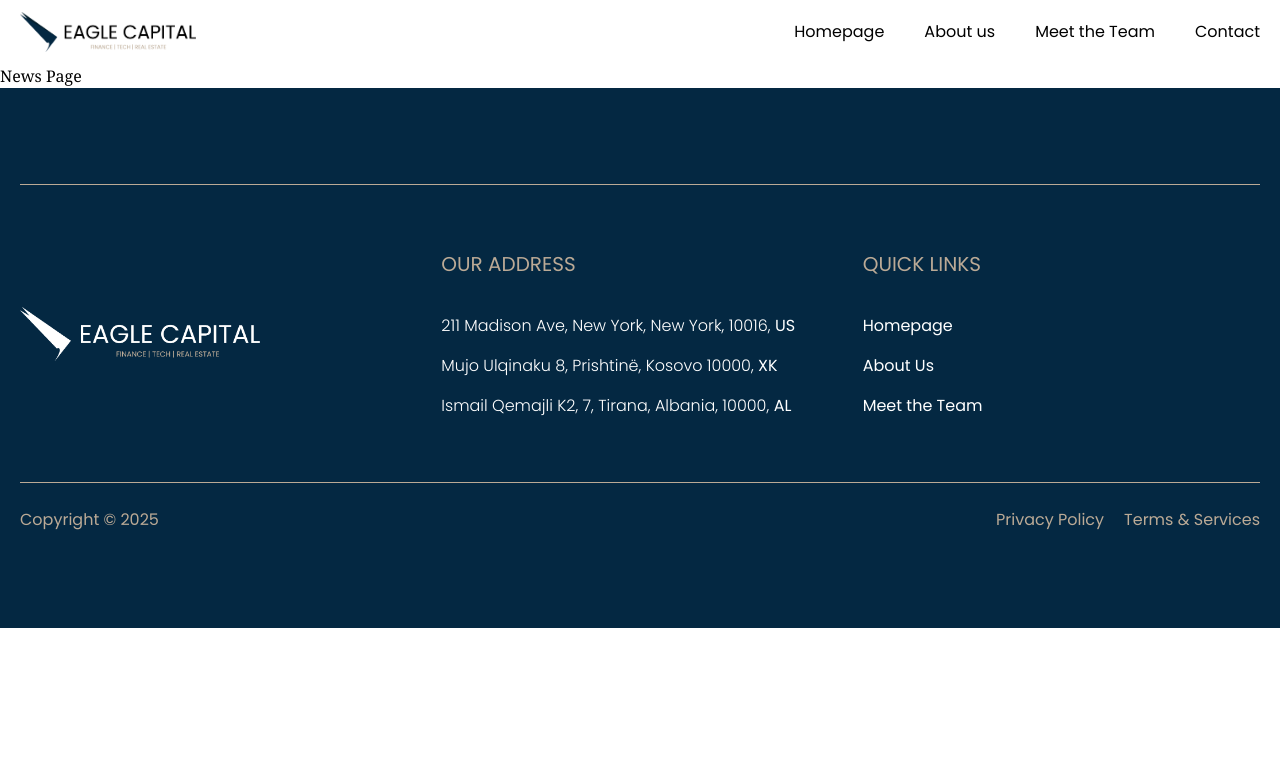
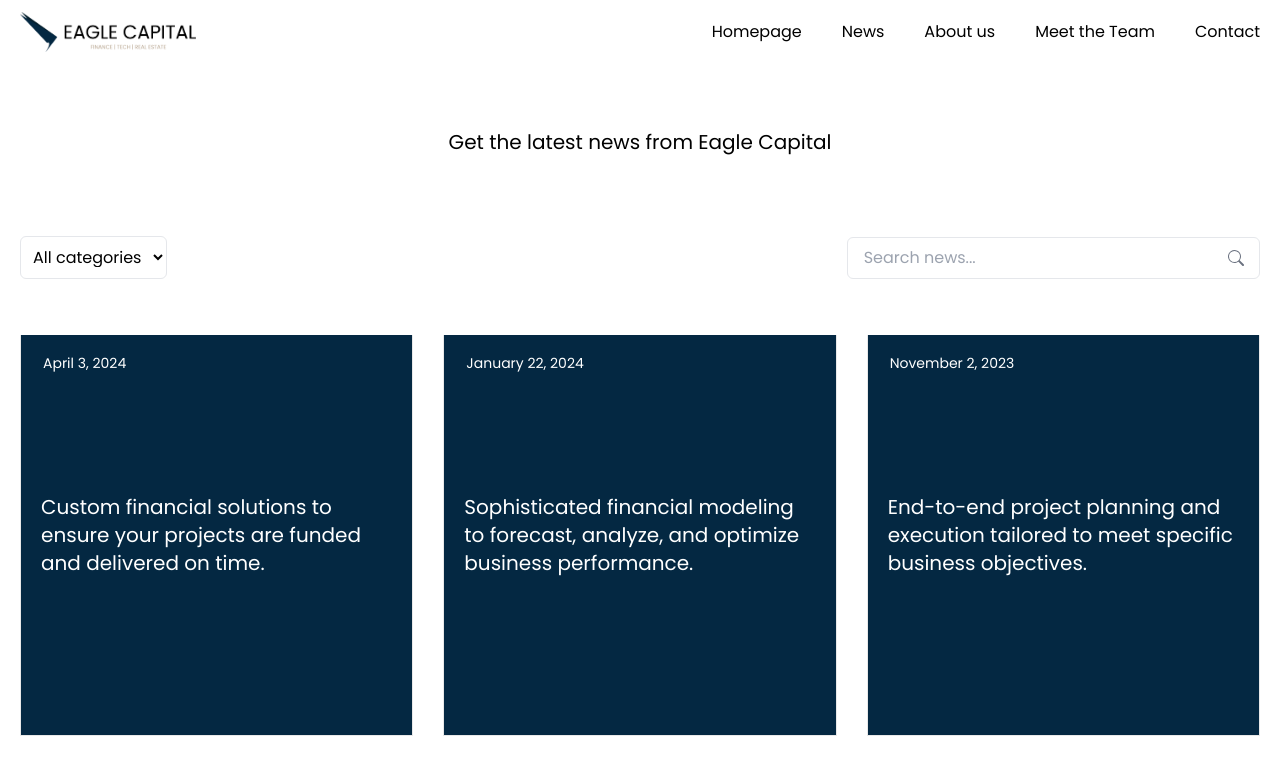
Before and after one commit to rgnpcrz/eagle-capital-web, a React (Vite) app: page /news in a window 1280 px wide. Shown: the top 764 px of the page. Built offline with nearby package versions, Linux system fonts and the light colour scheme.

Commit message:
news and news-item page added

```diff
--- a/package.json
+++ b/package.json
@@ -14,6 +14,7 @@
     "aos": "^2.3.4",
     "react": "^18.2.0",
     "react-dom": "^18.2.0",
+    "react-icons": "^5.5.0",
     "react-router-dom": "^6.20.1",
     "swiper": "^11.2.2"
   },
--- a/src/App.jsx
+++ b/src/App.jsx
@@ -5,6 +5,7 @@ import Footer from "./components/Footer.jsx";
 import AboutUs from "./pages/AboutUs/AboutUs.jsx";
 import ContactUs from "./pages/ContactUs/ContactUs.jsx";
 import NewsPage from "./pages/NewsPage/NewsPage.jsx";
+import NewsItem from "./components/NewsItem.jsx";
 import RealEstate from "./pages/Categories/RealEstate/RealEstate.jsx";
 import Finance from "./pages/Categories/Finance/Finance.jsx";
 import Technology from "./pages/Categories/Technology/Technology.jsx";
@@ -27,6 +28,7 @@ export default function App() {
           <Route path="/" element={<Homepage />} />
           <Route path="/about-us" element={<AboutUs />} />
           <Route path="/news" element={<NewsPage />} />
+          <Route path="/news_item/:id" element={<NewsItem />} />
           <Route path="/real-estate" element={<RealEstate />} />
           <Route path="/finance" element={<Finance />} />
           <Route path="/technology" element={<Technology />} />
--- a/src/components/Navbar.jsx
+++ b/src/components/Navbar.jsx
@@ -34,11 +34,15 @@ export default function Navbar() {
   return (
     <>
       {/* <div className={`w-full fixed duration-200 overflow-hidden ${scrolled ? "bg-primary text-white" : "bg-white text-dark"}`}> */}
-      <div className={`${menu ? "ml-0" : "ml-[100%]"} w-full p-5 z-[9999998] border-white border-t  top-16 bottom-0 fixed duration-300 overflow-hidden bg-white text-dark  `}>
+      <div
+        className={`${
+          menu ? "ml-0" : "ml-[100%]"
+        } w-full p-5 z-[9999998] border-white border-t  top-16 bottom-0 fixed duration-300 overflow-hidden bg-white text-dark  `}
+      >
         <div className=" gap-5   flex flex-col " onClick={toggleMenu}>
           <Link to="/">Homepage</Link>
-          {/* <Link to="/news">News</Link>
-          <Link to="/real-estate">Real Estate</Link>
+          <Link to="/news">News</Link>
+          {/* <Link to="/real-estate">Real Estate</Link>
           <Link to="/finance">Finance</Link>
           <Link to="/technology">Technology</Link> */}
           <Link to="/about-us">About us</Link>
@@ -46,18 +50,22 @@ export default function Navbar() {
           <Link to="/contact-us">Contact</Link>
         </div>
       </div>
-      <div className={`w-full fixed duration-200 overflow-hidden bg-white text-dark z-[9999999]  `}>
+      <div
+        className={`w-full fixed duration-200 overflow-hidden bg-white text-dark z-[9999999]  `}
+      >
         <div className="page-container mx-auto px-3">
           {/* <div className={`${scrolled ? "h-16" : "h-20"} duration-200 flex justify-between items-center`}> */}
-          <div className={`h-16  duration-200 flex justify-between items-center`}>
+          <div
+            className={`h-16  duration-200 flex justify-between items-center`}
+          >
             <Link to="/">
               {/* <img src={scrolled ? logoWhite : logo} className="w-44" /> */}
               <img src={logo} className="w-44" />
             </Link>
             <div className=" gap-10 hidden lg:flex ">
               <Link to="/">Homepage</Link>
-              {/* <Link to="/news">News</Link>
-          <Link to="/real-estate">Real Estate</Link>
+              <Link to="/news">News</Link>
+              {/* <Link to="/real-estate">Real Estate</Link>
           <Link to="/finance">Finance</Link>
           <Link to="/technology">Technology</Link> */}
               <Link to="/about-us">About us</Link>
--- /dev/null
+++ b/src/components/NewsItem.jsx
@@ -0,0 +1,13 @@
+import { useState } from "react";
+
+export default function NewsItem() {
+  return (
+    <>
+      <div className="page-conatiner mx-auto">
+        <div className="py-20 font-serif text-center">
+          <h1>NEWS ITEM PAGE</h1>
+        </div>
+      </div>
+    </>
+  );
+}
--- a/src/pages/NewsPage/NewsPage.jsx
+++ b/src/pages/NewsPage/NewsPage.jsx
@@ -1,9 +1,138 @@
+import { useState } from "react";
+import { Link } from "react-router-dom";
+import { BsArrowRight, BsSearch } from "react-icons/bs";
+
+const categories = [
+  "All categories",
+  "Finance",
+  "Real Estate",
+  "Mergers",
+  "Legal",
+  "Development",
+];
+
+const newsData = [
+  {
+    id: 1,
+    date: "April 3, 2024",
+    title:
+      "Custom financial solutions to ensure your projects are funded and delivered on time.",
+    category: "Finance",
+  },
+  {
+    id: 2,
+    date: "January 22, 2024",
+    title:
+      "Sophisticated financial modeling to forecast, analyze, and optimize business performance.",
+    category: "Finance",
+  },
+  {
+    id: 3,
+    date: "November 2, 2023",
+    title:
+      "End-to-end project planning and execution tailored to meet specific business objectives.",
+    category: "Development",
+  },
+  {
+    id: 4,
+    date: "October 22, 2023",
+    title:
+      "Providing strategic guidance and seamless execution for mergers, acquisitions, and corporate restructuring.",
+    category: "Mergers",
+  },
+  {
+    id: 5,
+    date: "August 3, 2023",
+    title:
+      "Expertise in developing residential, commercial, and mixed-use properties with precision.",
+    category: "Real Estate",
+  },
+  {
+    id: 6,
+    date: "June 7, 2023",
+    title:
+      "Comprehensive legal solutions to safeguard and advance your commercial interests.",
+    category: "Legal",
+  },
+];
+
 export default function NewsPage() {
+  const [selectedCategory, setSelectedCategory] = useState("All categories");
+  const [searchTerm, setSearchTerm] = useState("");
+
+  const filteredNews = newsData.filter(
+    (news) =>
+      (selectedCategory === "All categories" ||
+        news.category === selectedCategory) &&
+      news.title.toLowerCase().includes(searchTerm.toLowerCase())
+  );
+
   return (
-    <>
-      <div className="page-conatiner mx-auto">
-        <div className="font-serif">News Page</div>
+    <section>
+      <div className="py-10 md:py-16 2xl:py-20 page-container">
+        <div className="text-center mx-auto px-5">
+          <h1 className="text-lightBlack mb-5 md:mb-8 lg:mb-20 text-center text-medium md:text-xl 2xl:text-2xl">
+            Get the latest news from Eagle Capital
+          </h1>
+        </div>
+
+        {/* Filter and Search */}
+        <div className="flex flex-col md:flex-row items-center justify-between gap-4 mb-10">
+          {/* Dropdown Filter */}
+          <select
+            className="border rounded-md px-2 py-2 w-full md:w-auto text-lightBlack bg-white"
+            value={selectedCategory}
+            onChange={(e) => setSelectedCategory(e.target.value)}
+          >
+            {categories.map((category) => (
+              <option key={category} value={category}>
+                {category}
+              </option>
+            ))}
+          </select>
+
+          {/* Search Bar */}
+          <div className="relative w-full md:w-1/3">
+            <input
+              type="text"
+              className="border rounded-md px-4 py-2 w-full text-lightBlack bg-white"
+              placeholder="Search news..."
+              value={searchTerm}
+              onChange={(e) => setSearchTerm(e.target.value)}
+            />
+            <BsSearch className="absolute right-4 top-1/2 transform -translate-y-1/2 text-gray-500" />
+          </div>
+        </div>
+
+        {/* News Container */}
+        <div className="mt-14 2xl:mt-[60px] grid grid-cols-1 md:grid-cols-2 lg:grid-cols-3 gap-5 md:gap-[30px]">
+          {filteredNews.map((news_item) => (
+            <div
+              key={news_item.id}
+              className="overflow-x-hidden 3xl:w-[410px] group"
+            >
+              <Link to={`/news_item/${news_item.id}`}>
+                <div className="relative border-[1px] border-[#e8e8e8] dark:border-[#424242] border-t-0 group-hover:bg-secondary">
+                  {" "}
+                  {/* Apply group-hover on parent */}
+                  <div className="overflow-hidden w-full h-[400px] bg-primary group-hover:bg-secondary flex items-center justify-center text-white">
+                    <p className="px-5 3xl:px-6 top-[10px] left-[10px] text-xl md:text-xl 2xl:text-2xl">
+                      {news_item.title}
+                    </p>
+                  </div>
+                  <div className="px-3 py-2 inline-flex bg-khaki text-sm items-center justify-center text-white absolute top-[10px] left-[10px]">
+                    <span>{news_item.date}</span>
+                  </div>
+                  <button className="bg-transparent flex items-center justify-center text-[15px] leading-[38px] absolute bottom-0 -left-40 px-6 py-1 text-white group-hover:left-0 transition-all duration-300">
+                    Read more
+                    <BsArrowRight className="w-4 h-4 ml-2 text-white" />
+                  </button>
+                </div>
+              </Link>
+            </div>
+          ))}
+        </div>
       </div>
-    </>
+    </section>
   );
 }
```
Also changed, not shown: 1 other file (tests, documents, lock files or other folders).
